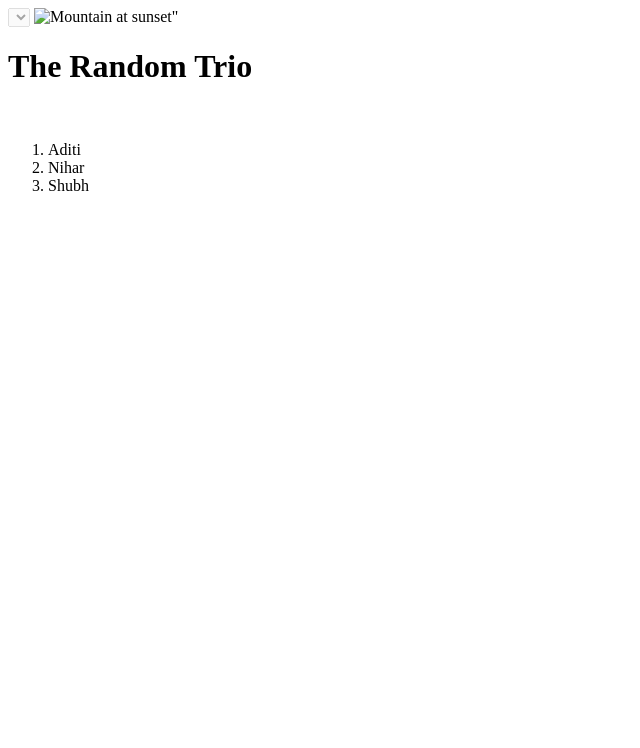
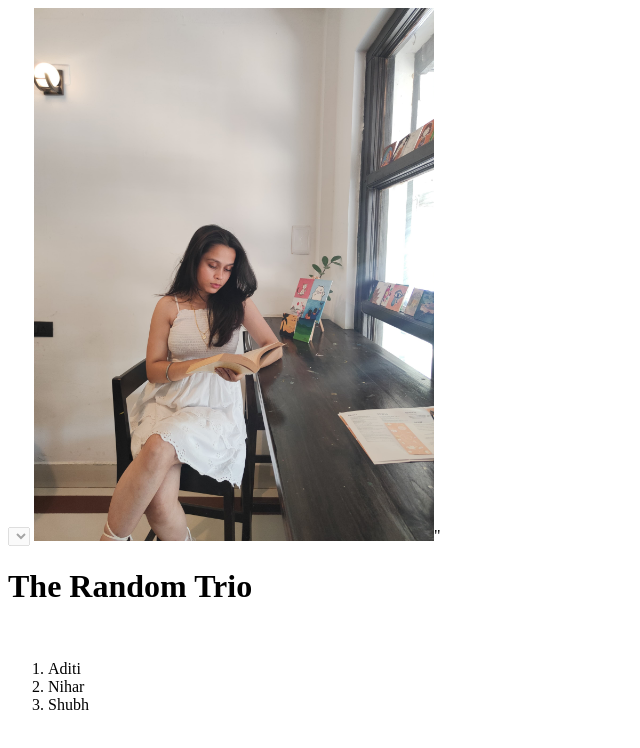
Before and after one commit to aditi-devx/Mechlaawnmeetup, a plain HTML site: page mechlawnmeetup/index.html in a window 1280 px wide. Shown: the whole page, without its empty margins (0-640 px from the left). Drawn offline with Linux system fonts and the light colour scheme.

Commit message:
fixed the issue for aditi

```diff
--- a/mechlawnmeetup/index.html
+++ b/mechlawnmeetup/index.html
@@ -6,7 +6,7 @@
     <title>Mechlawnmeetup</title>
 </head>
 <body>
-    <img src="./myimage" alt="Mountain at sunset" width="400" />"
+    <img src="myimage.jpg" alt="Mountain at sunset" width="400" />"
     <h1>The Random Trio</h1>
     <br>
         <ol>
```
Also changed, not shown: mechlawnmeetup/myimage.jpg (renamed from myimage.jpg).
